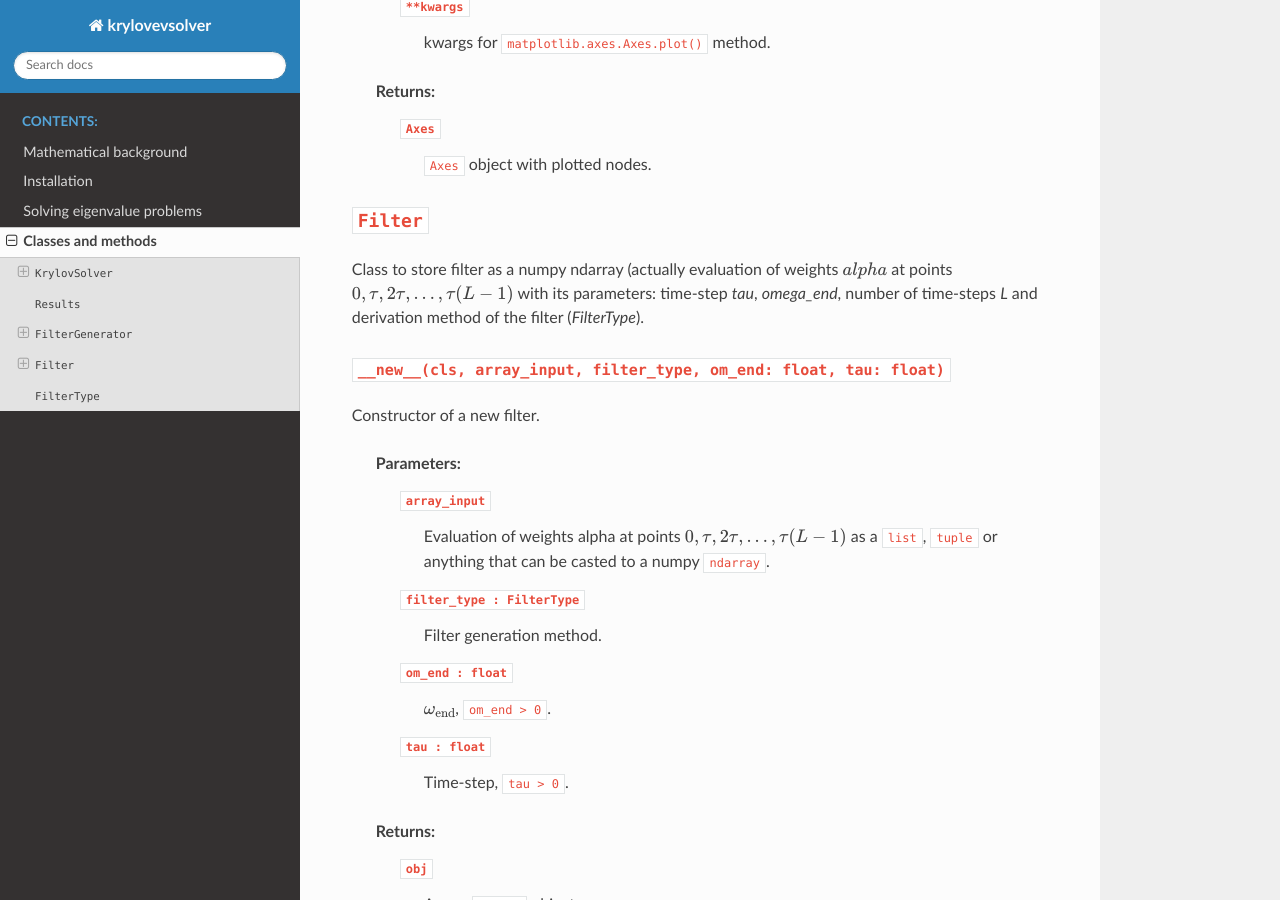
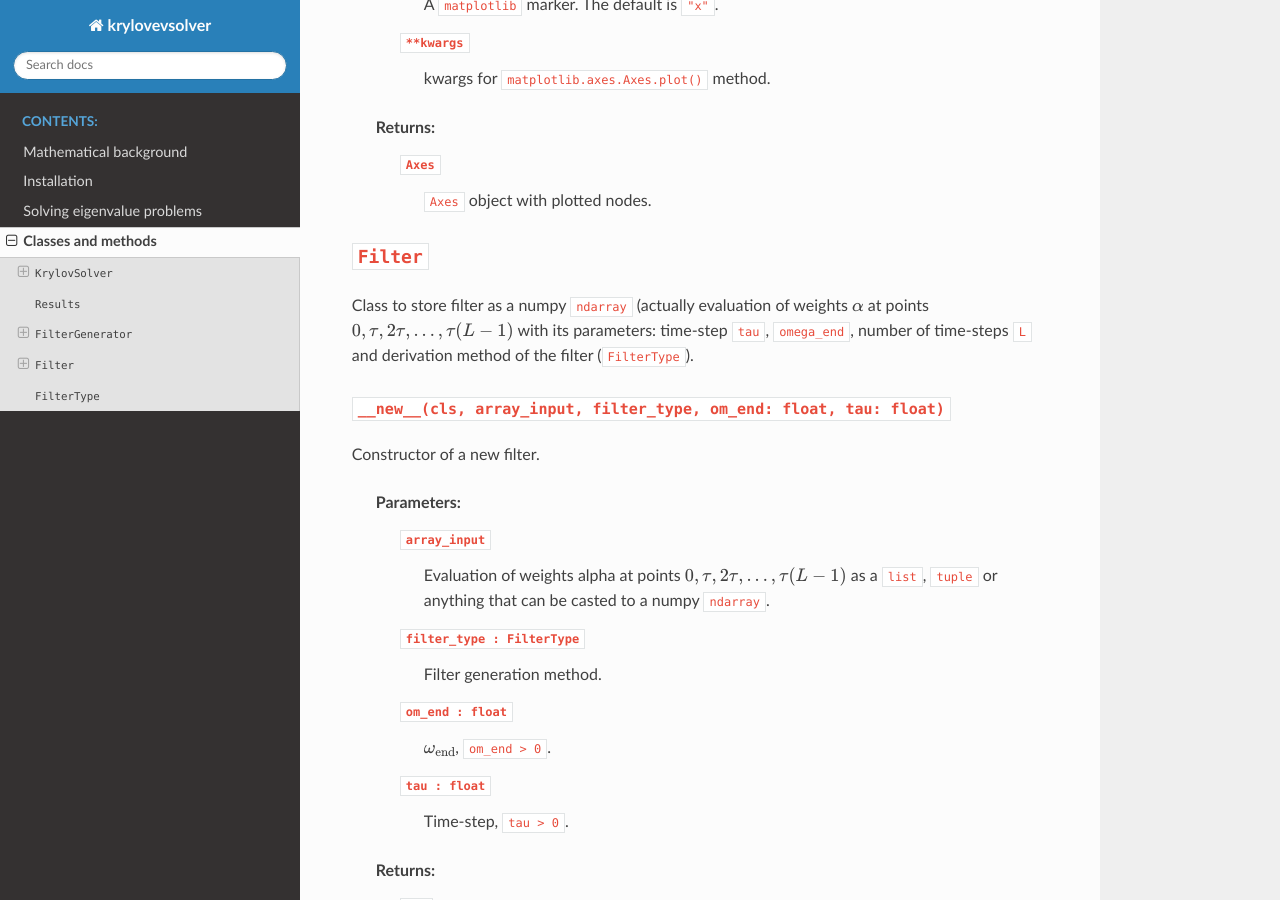
Before and after one commit to Michozord/Kylov_ev_solver, a Sphinx documentation site: the page built from docs/full.rst, in a window 1280 px wide and 900 px high, scrolled down 6110 px. Built offline with Sphinx 7.4.7 and the Read the Docs theme 2.0.0, drawn with Linux system fonts in a browser that asks for light colours.

Commit message:
Update full.rst

```diff
--- a/docs/full.rst
+++ b/docs/full.rst
@@ -158,10 +158,11 @@ This dataclass contains methods, that generate weights (:math:`\alpha`) in stand
 	fitting in Chebyshev nodes in :math:`\omega^2`.
 
 	**Parameters:**
+
         ``K : int``
             Number of nodes.
 
-    **Returns**
+    **Returns:**
         ``Filter``
 			A ``Filter`` object with computed weights.
 
@@ -211,7 +212,7 @@ This dataclass contains methods, that generate weights (:math:`\alpha`) in stand
 
 ``Filter``
 ------------------
-Class to store filter as a numpy ndarray (actually evaluation of weights :math:`alpha` at points :math:`0, \tau, 2\tau, ..., \tau (L-1)` with its parameters: time-step `tau`, `omega_end`, number of time-steps `L` and derivation method of the filter (`FilterType`).
+Class to store filter as a numpy ``ndarray`` (actually evaluation of weights :math:`\alpha` at points :math:`0, \tau, 2\tau, ..., \tau (L-1)` with its parameters: time-step ``tau``, ``omega_end``, number of time-steps ``L`` and derivation method of the filter (``FilterType``).
 
 ``__new__(cls, array_input, filter_type, om_end: float, tau: float)``
 ^^^^^^^^^^^^^^^^^^^^^^^^^^^^^^^^^^^^^^^^^^^^^^^^^^^^^^^^^^^^^^^^^^^^^^^^^
```
